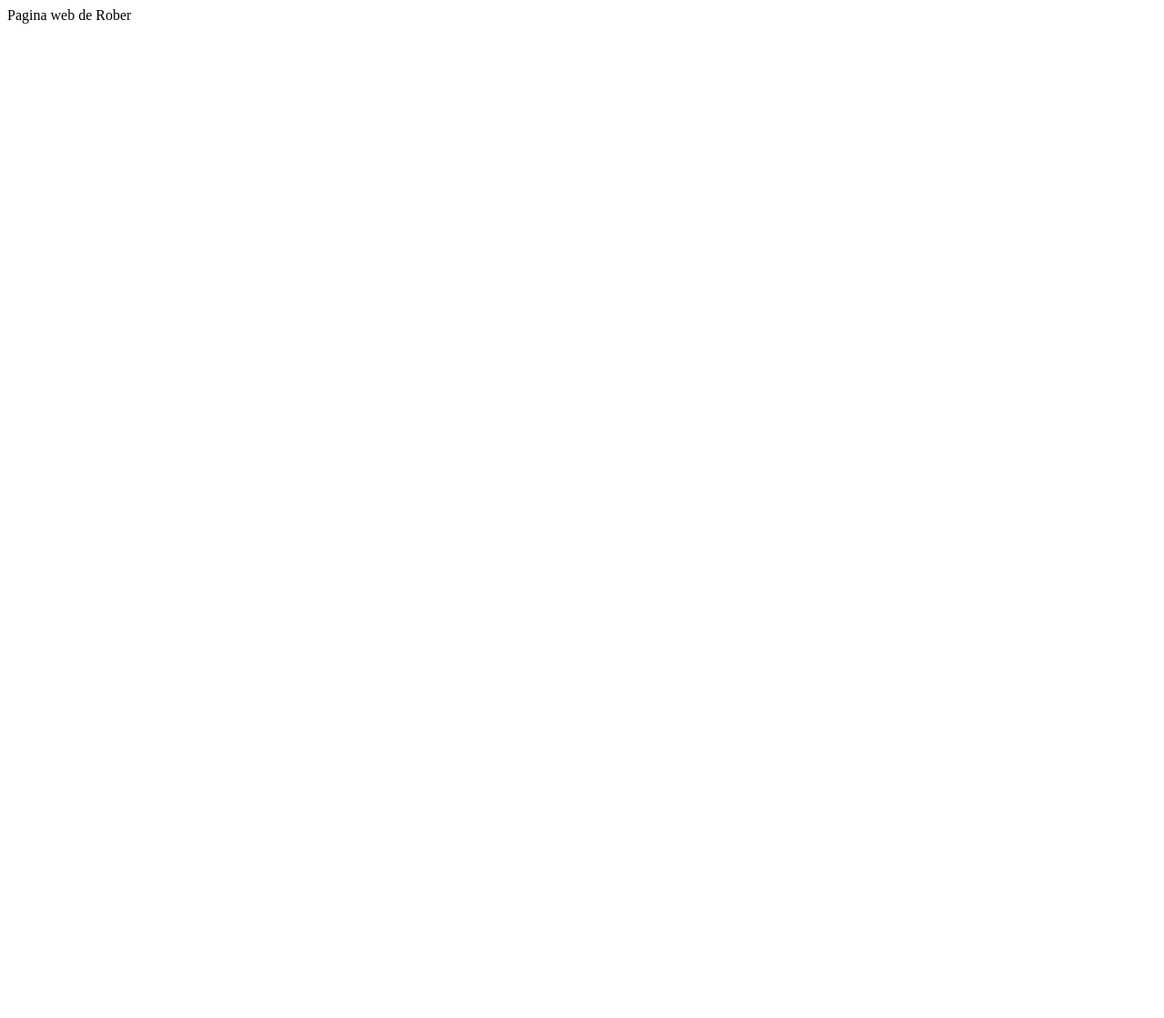
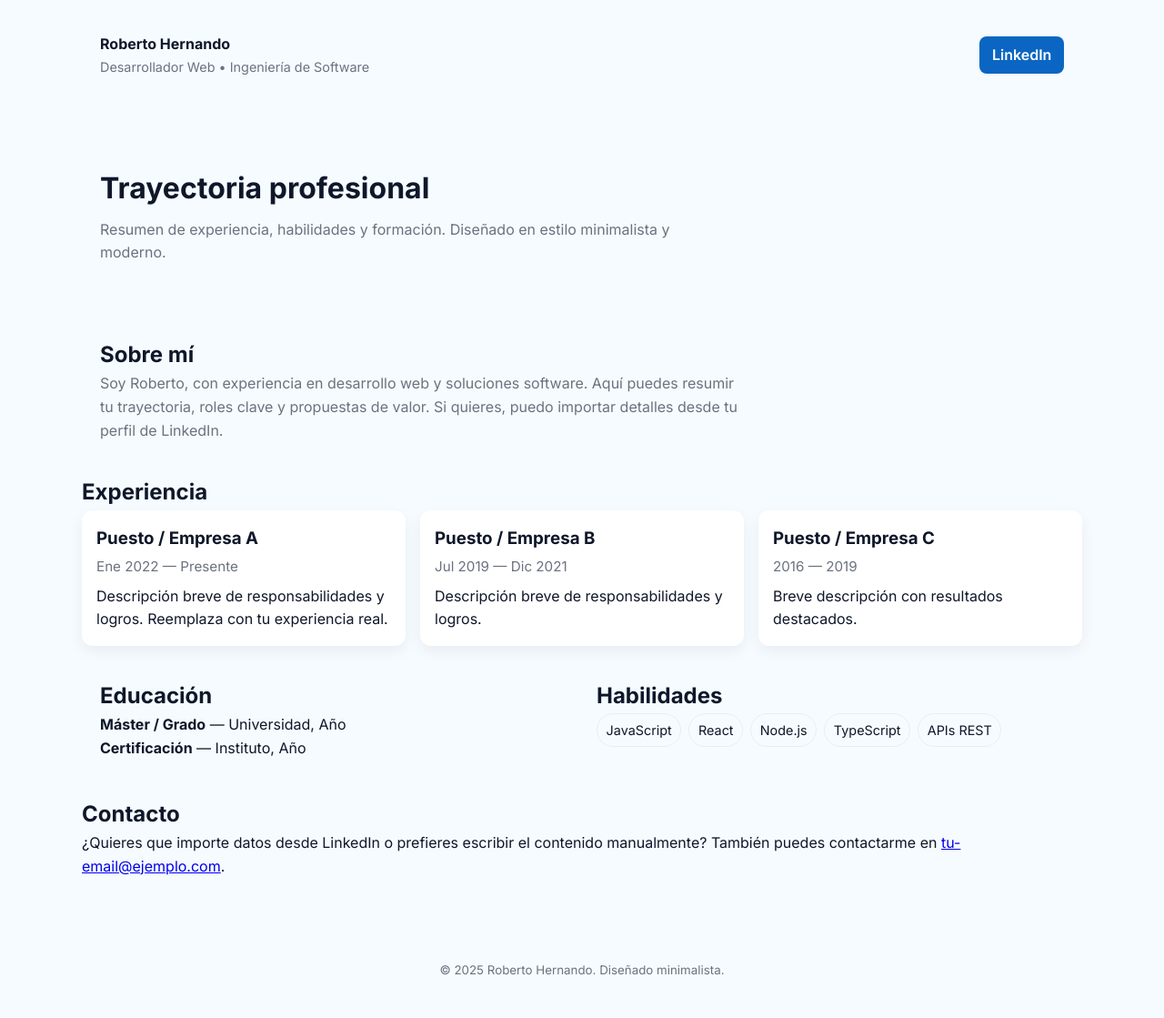
Before and after one commit to roberhernando/web-rober, a plain HTML site: page index.html in a window 1280 px wide. Shown: the whole page at 91% size. Before the commit the page ends 800 px from the top, so only its background shows below. Drawn offline with Linux system fonts and the light colour scheme.

Commit message:
add complete HTML structure and styles for personal portfolio

```diff
--- a/index.html
+++ b/index.html
@@ -1 +1,100 @@
-Pagina web de Rober
+<!doctype html>
+<html lang="es">
+	<head>
+		<meta charset="utf-8">
+		<meta name="viewport" content="width=device-width, initial-scale=1">
+		<title>Trayectoria — Roberto Hernando</title>
+		<link rel="preconnect" href="https://fonts.googleapis.com">
+		<link rel="preconnect" href="https://fonts.gstatic.com" crossorigin>
+		<link href="https://fonts.googleapis.com/css2?family=Inter:wght@300;400;600;700&display=swap" rel="stylesheet">
+		<link rel="stylesheet" href="styles.css">
+	</head>
+	<body>
+		<header class="site-header">
+			<div class="container header-grid">
+				<div class="brand">
+					<a href="#" class="logo">Roberto Hernando</a>
+					<div class="role">Desarrollador Web • Ingeniería de Software</div>
+				</div>
+				<nav class="nav">
+					<a class="btn btn-linkedin" href="https://www.linkedin.com/in/roberto-hernando-ascaso-056885250/" target="_blank" rel="noopener">LinkedIn</a>
+				</nav>
+			</div>
+		</header>
+
+		<main>
+			<section class="hero">
+				<div class="container">
+					<h1 class="hero-title">Trayectoria profesional</h1>
+					<p class="hero-sub">Resumen de experiencia, habilidades y formación. Diseñado en estilo minimalista y moderno.</p>
+				</div>
+			</section>
+
+			<section class="container about">
+				<h2>Sobre mí</h2>
+				<p class="lead">Soy Roberto, con experiencia en desarrollo web y soluciones software. Aquí puedes resumir tu trayectoria, roles clave y propuestas de valor. Si quieres, puedo importar detalles desde tu perfil de LinkedIn.</p>
+			</section>
+
+			<section class="container experience">
+				<h2>Experiencia</h2>
+				<div class="grid">
+					<article class="card">
+						<h3 class="card-title">Puesto / Empresa A</h3>
+						<p class="muted">Ene 2022 — Presente</p>
+						<p>Descripción breve de responsabilidades y logros. Reemplaza con tu experiencia real.</p>
+					</article>
+
+					<article class="card">
+						<h3 class="card-title">Puesto / Empresa B</h3>
+						<p class="muted">Jul 2019 — Dic 2021</p>
+						<p>Descripción breve de responsabilidades y logros.</p>
+					</article>
+
+					<article class="card">
+						<h3 class="card-title">Puesto / Empresa C</h3>
+						<p class="muted">2016 — 2019</p>
+						<p>Breve descripción con resultados destacados.</p>
+					</article>
+				</div>
+			</section>
+
+			<section class="container education-skills">
+				<div class="two-col">
+					<div>
+						<h2>Educación</h2>
+						<ul class="list">
+							<li><strong>Máster / Grado</strong> — Universidad, Año</li>
+							<li><strong>Certificación</strong> — Instituto, Año</li>
+						</ul>
+					</div>
+
+					<div>
+						<h2>Habilidades</h2>
+						<ul class="chips">
+							<li>JavaScript</li>
+							<li>React</li>
+							<li>Node.js</li>
+							<li>TypeScript</li>
+							<li>APIs REST</li>
+						</ul>
+					</div>
+				</div>
+			</section>
+
+			<section class="container contact">
+				<h2>Contacto</h2>
+				<p>¿Quieres que importe datos desde LinkedIn o prefieres escribir el contenido manualmente? También puedes contactarme en <a href="mailto:tu-email@ejemplo.com">tu-email@ejemplo.com</a>.</p>
+			</section>
+		</main>
+
+		<footer class="site-footer">
+			<div class="container">
+				<small>&copy; <span id="year"></span> Roberto Hernando. Diseñado minimalista.</small>
+			</div>
+		</footer>
+
+		<script>
+			document.getElementById('year').textContent = new Date().getFullYear();
+		</script>
+	</body>
+</html>
--- /dev/null
+++ b/styles.css
@@ -0,0 +1,57 @@
+/* styles.css - estilo minimalista y moderno en tono pastel */
+:root{
+  --bg: #f6fbff; /* pastel muy suave */
+  --card: #ffffff;
+  --muted: #6b7280;
+  --accent: #6c8cff; /* ligero azul como acento */
+  --linkedin: #0a66c2;
+  --text: #0f172a;
+  --radius: 12px;
+}
+
+/* Reset ligero */
+*{box-sizing:border-box;margin:0;padding:0}
+html,body{height:100%}
+body{font-family:Inter, 'Segoe UI', Roboto, Arial, sans-serif;line-height:1.6;color:var(--text);background:var(--bg);-webkit-font-smoothing:antialiased}
+
+.container{width:90%;max-width:1100px;margin:0 auto;padding:1.25rem}
+
+.site-header{padding:1rem 0}
+.header-grid{display:flex;align-items:center;justify-content:space-between}
+.brand .logo{font-weight:700;color:var(--text);text-decoration:none;font-size:1rem}
+.brand .role{color:var(--muted);font-size:.9rem}
+
+.nav .btn{display:inline-block;padding:.5rem .85rem;border-radius:8px;text-decoration:none;font-weight:600}
+.btn-linkedin{background:var(--linkedin);color:#fff}
+
+.hero{padding:2.5rem 0}
+.hero-title{font-size:1.75rem;margin-bottom:.5rem}
+.hero-sub{color:var(--muted);max-width:65ch}
+
+.about{padding-bottom:1.25rem}
+.lead{color:var(--muted);max-width:70ch}
+
+.experience{padding:1rem 0}
+.grid{display:grid;grid-template-columns:1fr;gap:1rem}
+.card{background:var(--card);border-radius:var(--radius);padding:1rem;box-shadow:0 6px 16px rgba(16,24,40,0.06)}
+.card-title{margin-bottom:.25rem}
+.muted{color:var(--muted);font-size:.95rem;margin-bottom:.5rem}
+
+.two-col{display:block;gap:2rem}
+.list{list-style:none;padding-left:0}
+.chips{list-style:none;display:flex;flex-wrap:wrap;gap:.5rem;padding-left:0}
+.chips li{background:transparent;border:1px solid rgba(15,23,42,0.06);padding:.35rem .6rem;border-radius:999px;font-size:.9rem}
+
+.contact{padding:1.25rem 0 3rem}
+
+.site-footer{padding:1.25rem 0;color:var(--muted);text-align:center}
+
+@media(min-width:720px){
+  .grid{grid-template-columns:repeat(3,1fr)}
+  .two-col{display:flex}
+  .two-col > div{flex:1}
+  .hero-title{font-size:2rem}
+}
+
+/* Utility */
+.sr-only{position:absolute;width:1px;height:1px;padding:0;margin:-1px;overflow:hidden;clip:rect(0,0,0,0);white-space:nowrap;border:0}
```
